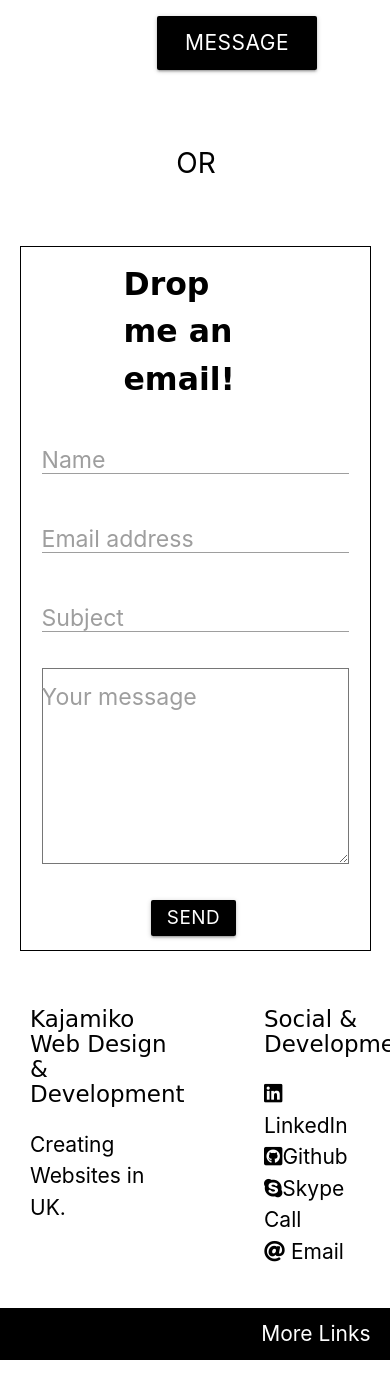
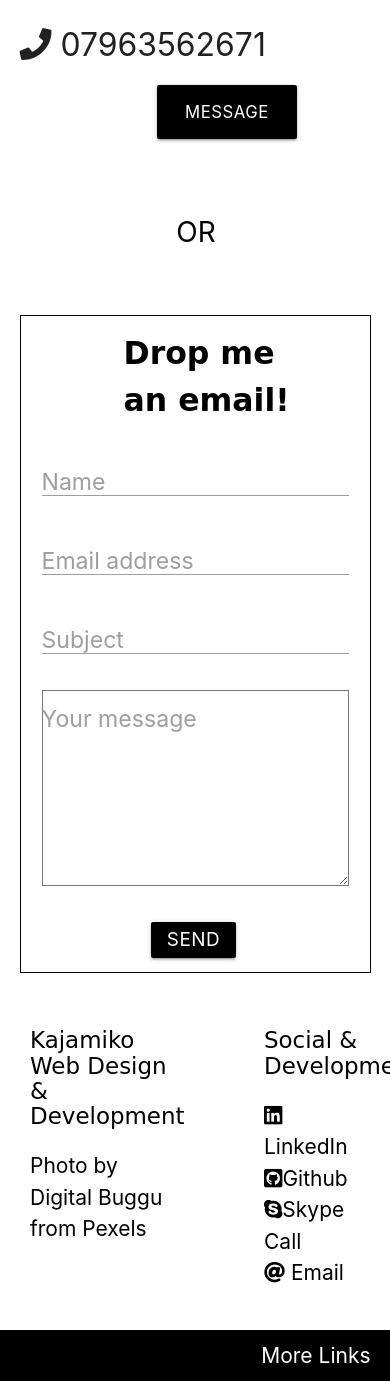
Before and after one commit to kajamiko/homepage, a Flask app: page /contact in a window 390 px wide; the page is wider, and only the part inside the window is pictured. Shown: the part 100-1481 px from the top of that part. Before the commit the page ends 1460 px from the top of that part, so only its background shows below. Run offline with Flask 2, Linux system fonts and the light colour scheme; some libraries are stand-ins or nearby versions; some web fonts are replaced.

Commit message:
Changed index page image and added mobile number

```diff
--- a/homepage/static/css/style.css
+++ b/homepage/static/css/style.css
@@ -31,7 +31,7 @@
 
     #bar{
 
-      background-image: url('../images/Canva_confetti.jpg');
+      background-image: url('../images/art-cogs-colorful.jpg');
       background-position: center;
       background-repeat: no-repeat; /* Do not repeat the image */
       background-size: cover;
@@ -209,7 +209,7 @@
   		    font-size: 2em;
   		  }
   		  #fb_text{
-  		    font-size: 1.5em;
+  		    font-size: 1.2em;
   		  }
   		  footer{
   		    font-size: 1.5em;
--- a/homepage/templates/base.html
+++ b/homepage/templates/base.html
@@ -69,7 +69,7 @@
             <div class="row">
               <div class="col l6 s6">
                 <h5 class="black-text">Kajamiko Web Design & Development</h5>
-                <p class="black-text text-lighten-4">Creating Websites in UK.</p>
+                <p class="black-text text-lighten-4">Photo by Digital Buggu from Pexels</p>
               </div>
               <div class="col l4 offset-l2 s4 offset-s2">
                 <h5 class="black-text">Social & Development</h5>
--- a/homepage/templates/contact_form.html
+++ b/homepage/templates/contact_form.html
@@ -5,8 +5,11 @@
 {% endblock %}
 
 {% block content %}
-<div class="container">
-    <div id="moved" class="row">
+
+<div id="moved" class="container">
+    <h4><i class="fas fa-phone"></i>
+    07963562671</h4>
+    <div class="row">
         <div class="col l4 offset-l4 s4 offset-s4">
                 <a target="_blank" id="fb_text" class="btn btn-large" href="https://m.me/Kajamiko">
                 Message me <span class="hide-on-med-and-down">on Facebook </span><i class="fab fa-facebook-messenger"></i>
@@ -21,7 +24,7 @@
     <div  class="row">
 
             <form method="POST" class="decor col l8 offset-l2 s12" action="{{ url_for('contact') }}">
-                <div class="input-field col l6 offset-l3 s6 offset-s3">
+                <div class="input-field col l6 offset-l3 s8 offset-s3">
                     <legend>Drop me an email!</legend>
                 </div>
                 {{ form.csrf_token }}
```
Also changed, not shown: homepage/static/images/art-cogs-colorful.jpg (added).
